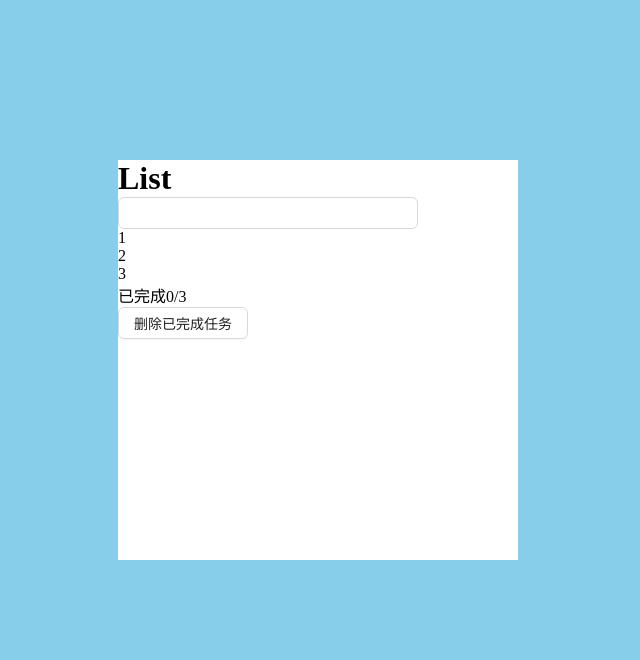
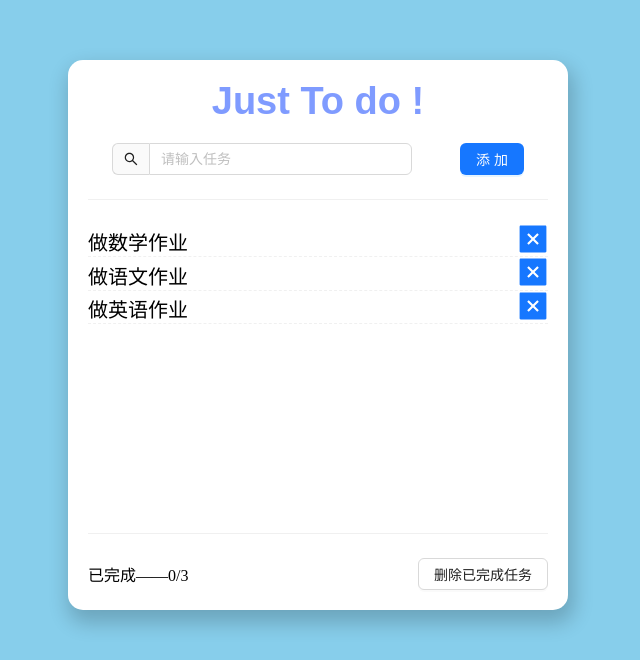
Before and after one commit to xie10101/ToDoList_demo, a React (Create React App) app in the folder todolist_demo/: page / in a window 1280 px wide. Shown: the part 140-800 px from the top of the page, without its empty margins (322-962 px from the left). Built offline with nearby package versions, Linux system fonts and the light colour scheme.

Commit message:
feat: 布局完善

```diff
--- a/todolist_demo/package.json
+++ b/todolist_demo/package.json
@@ -3,6 +3,7 @@
   "version": "0.1.0",
   "private": true,
   "dependencies": {
+    "@ant-design/icons": "^5.6.1",
     "antd": "^5.24.0",
     "cra-template": "1.2.0",
     "react": "^18.3.1",
--- a/todolist_demo/src/components/List/List.jsx
+++ b/todolist_demo/src/components/List/List.jsx
@@ -1,20 +1,25 @@
 import React from "react";
-import ListItem from "./ListItem/ListItem";
+import ListItem from "./ListItems/ListItems";
 import classes from "./List.module.css";
 import Search from "../Search/Search";
-import { Button } from "antd";
+import { Button,Divider } from "antd";
+
 const List = () => {
 //   设计大框架
     return (
         <div className={classes.list}>
-          <h1>List</h1>
-
-           <Search></Search>
-           <div className="Add">
-           </div>
-           <ListItem></ListItem>
-          <div>
-            <p>已完成0/3</p>
+          <h1 className={classes.title}>Just To do !</h1>
+          <div className={classes.header} >
+            <Search></Search>
+            <div className="Add">
+            <Button type="primary">添加</Button>
+            </div>
+          </div>
+          <Divider></Divider>
+          <ListItem></ListItem>
+          <Divider></Divider>
+          <div className={classes.footer}>
+            <p className={classes.com}>已完成——0/3</p>
              <Button>删除已完成任务</Button>
           </div>
         </div>
--- a/todolist_demo/src/components/List/List.module.css
+++ b/todolist_demo/src/components/List/List.module.css
@@ -1,12 +1,43 @@
 .list {
     margin: 0 auto;
     /* 设置宽高后生效 */
-    margin-top: 300px;
-    width: 400px;
-    height: 400px;
+    margin-top: 200px;
+    width: 500px;
+    height: 550px;
     background-color: #fff;
+    border-radius: 15px;
+    box-shadow:3px 10px 20px 3px rgba(0,0,0,0.2);
+    padding: 20px;
+    display: flex;
+    flex-direction: column;
+
 }
-Search{
-    width: 100px;
+.title{
+color: rgb(0, 55, 255,0.5);
+font-size: 38px;
+font-family: 'Arial', LiSu,sans-serif;
+text-align: center;
+margin-bottom: 20px;
+
 }
 /* 组件一般使用组件名作为最外层div名称 */
+
+.header{
+    display: flex;
+    align-items: center;
+    justify-content: space-around;
+}
+.footer
+{
+    display: flex;
+    align-items: center;
+    justify-content: space-between;
+}
+.footer_total{
+    font-size: 18px;
+    font-family: 'Arial', sans-serif;
+    color: rgb(0, 55, 255,0.5);
+}
+/* 直接使用标签名设置样式不会设
+置哈希标签名-导致其他组件中标签
+样式被影响 */
--- a/todolist_demo/src/components/List/ListItem/ListItem.jsx
+++ /dev/null
@@ -1,15 +0,0 @@
-import classes from "./ListItem.module.css";
-const ListItem = () => {
-    return ( <div className={classes.item}>
-                <div>
-        <ul className={classes.item}>
-            <li>1
-            </li>
-            <li>2</li>
-            <li>3</li>
-          </ul>
-        </div>
-    </div> );
-}
-
-export default ListItem;
--- a/todolist_demo/src/components/List/ListItem/ListItem.module.css
+++ /dev/null
@@ -1,3 +0,0 @@
-.item{
-list-style: none;
-}
--- /dev/null
+++ b/todolist_demo/src/components/List/ListItems/Item/Item.jsx
@@ -0,0 +1,20 @@
+import {CloseSquareFilled} from "@ant-design/icons";
+import classes from "./Item.module.css"
+import { Divider } from "antd";
+const Item = (props) => {
+    return (
+        <>
+        <li>
+        <div className={classes.task}>
+            <p className={classes.txt}>{props.task}</p>
+            <div>
+            <CloseSquareFilled className={classes.less} />
+            </div>
+        </div>
+      </li>
+      <Divider className={classes.Divider} dashed />
+      </>
+    );
+}
+
+export default Item;
--- /dev/null
+++ b/todolist_demo/src/components/List/ListItems/Item/Item.module.css
@@ -0,0 +1,20 @@
+.task{
+    display: flex;
+    align-items: baseline;
+    justify-content: space-between;
+
+}
+.less
+{
+    font-size: 30px;
+    color: rgba(22, 119, 255)
+}
+.Divider{
+    margin: 0;
+    padding: 0;
+}
+.txt{
+    font-size: 20px;
+    font-weight: 500;
+    font-family:'Noto Sans',STXihei;
+}
--- /dev/null
+++ b/todolist_demo/src/components/List/ListItems/ListItems.jsx
@@ -0,0 +1,16 @@
+import classes from "./ListItems.module.css";
+import Item from "./Item/Item";
+const List=[
+  {task:"做数学作业",done:false},
+  {task:"做语文作业",done:false},
+  {task:"做英语作业",done:true}
+]
+const ListItem = () => {
+    return (
+        <ul className={classes.items}>
+           {List.map((item)=><Item {...item}></Item>)}
+        </ul>
+ );
+}
+
+export default ListItem;
--- /dev/null
+++ b/todolist_demo/src/components/List/ListItems/ListItems.module.css
@@ -0,0 +1,10 @@
+*{
+    padding: 0;
+    margin: 0;
+}
+.items{
+list-style: none;
+width: 100%;
+height: 56%;
+overflow: auto;
+}
--- a/todolist_demo/src/components/Search/Search.jsx
+++ b/todolist_demo/src/components/Search/Search.jsx
@@ -1,10 +1,11 @@
 import React from "react";
 import { Input } from "antd";
 import classes from "./Search.module.css";
+import { SearchOutlined } from "@ant-design/icons";
 const Search = () => {
     return (
         <div>
-            <Input className={classes.input}></Input>
+            <Input placeholder="请输入任务" addonBefore={<SearchOutlined />}  className={classes.input}></Input>
         </div>
      );
 }
```
Also changed, not shown: 1 other file (tests, documents, lock files or other folders).
